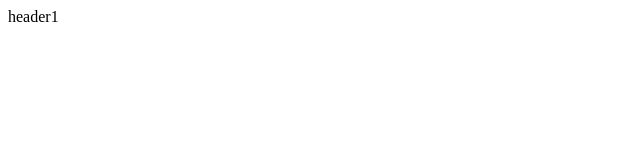
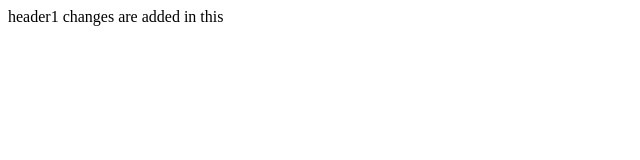
Before and after one commit to Ramakrishn321/Rama, a plain HTML site: page index.html in a window 1280 px wide. Shown: the whole page, without its empty margins (0-640 px from the left). Drawn offline with Linux system fonts and the light colour scheme.

Commit message:
changes are added index.html

```diff
--- a/index.html
+++ b/index.html
@@ -6,5 +6,6 @@
   </head>
   <body>
   header1
+  changes are added in this
   </body>
 </html>
```
